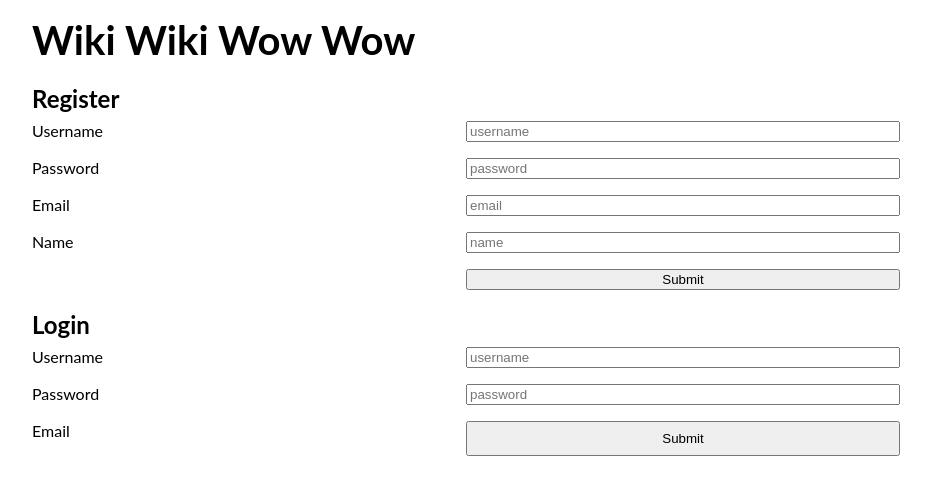
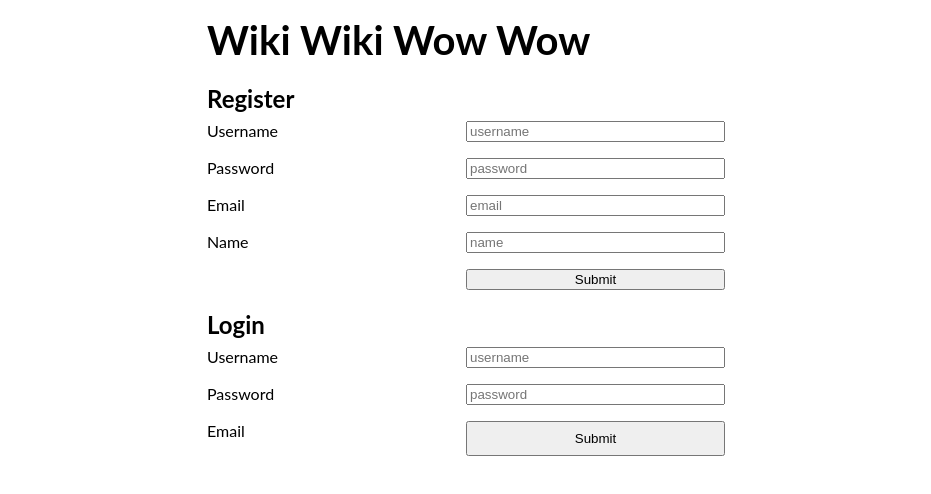
Before and after one commit to ericandrewlewis/wiki, a React (Create React App) app: page / in a window 1280 px wide. Shown: the top 494 px of the page, without its empty margins (174-1105 px from the left). Built offline with nearby package versions, Linux system fonts and the light colour scheme; the HTML template or start-up script is replaced by a standard one.

Commit message:
Less characters per line

```diff
--- a/src/App.css
+++ b/src/App.css
@@ -9,7 +9,7 @@ body {
 }
 .App {
   padding: 0 1rem;
-  max-width: 900px;
+  max-width: 550px;
   margin: 0 auto;
 }
 
```
